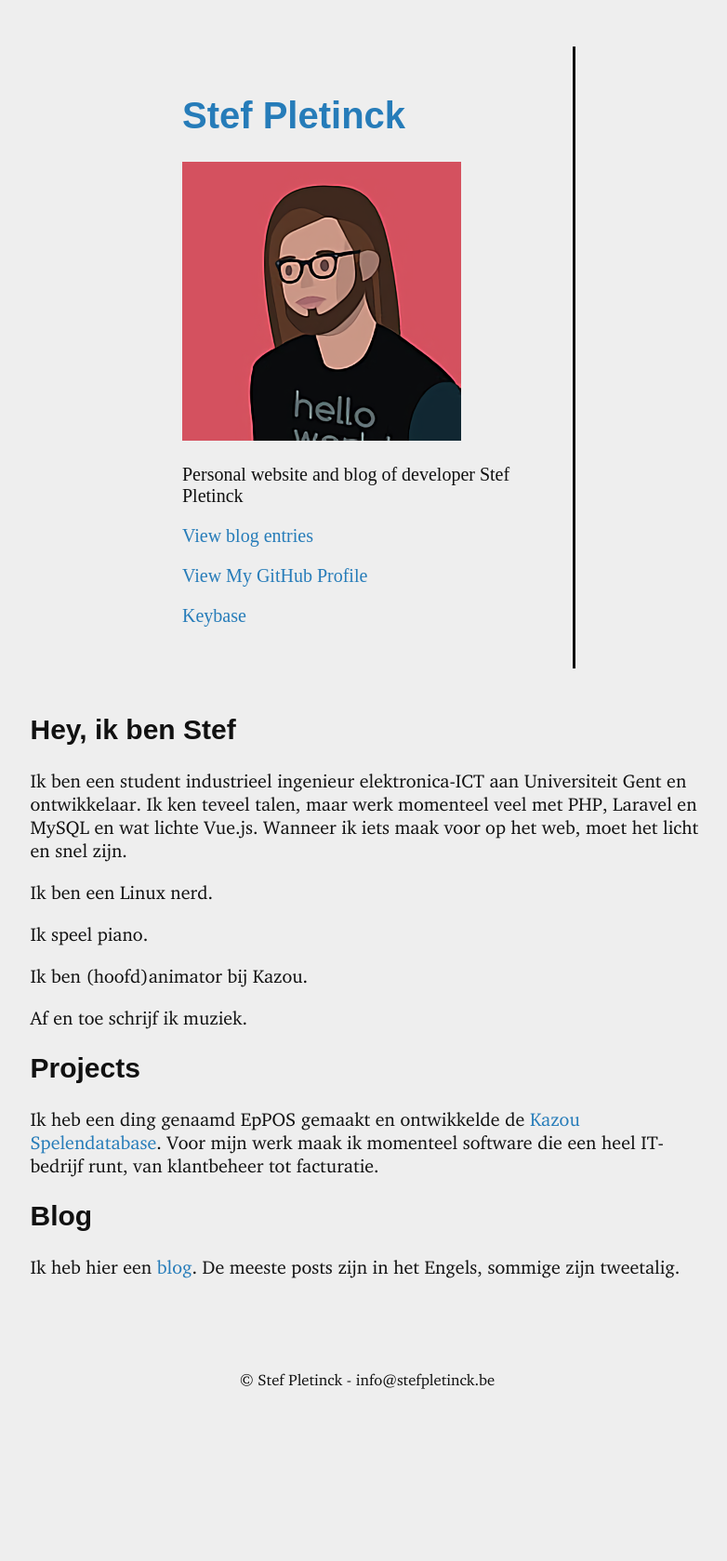
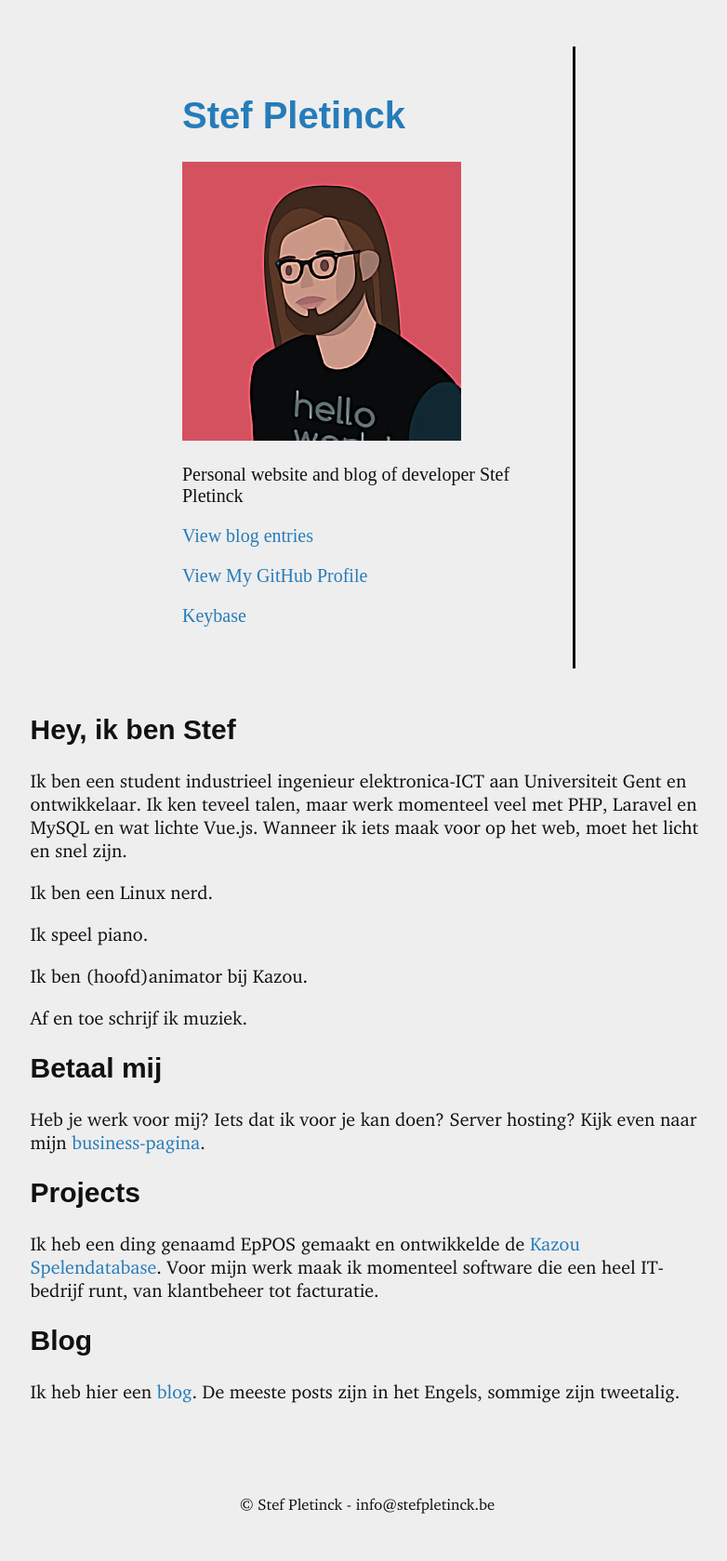
Before and after one commit to Epse/epse.github.io, a Jekyll site: the page built from dutch.md, in a window 1280 px wide. Shown: the whole page at 93% size, without its empty margins (245-1027 px from the left). Built offline with Jekyll 4.4.1, drawn with Linux system fonts in a browser that asks for light colours; some web fonts are replaced; our own code applies the rules of GitHub Pages for plain Markdown files; before the commit the page ends 1545 px from its top, so only the background shows below that.

Commit message:
Add business page

```diff
--- a/dutch.md
+++ b/dutch.md
@@ -17,9 +17,15 @@ Ik ben (hoofd)animator bij Kazou.
 
 Af en toe schrijf ik muziek.
 
+## Betaal mij
+
+Heb je werk voor mij? Iets dat ik voor je kan doen? Server hosting? Kijk even naar mijn [business-pagina](/business/).
+
 ## Projects
+
 Ik heb een ding genaamd EpPOS gemaakt en ontwikkelde de [Kazou Spelendatabase](https://spelendatabase.kazou-ovl.be).
 Voor mijn werk maak ik momenteel software die een heel IT-bedrijf runt, van klantbeheer tot facturatie.
 
 ## Blog
+
 Ik heb hier een [blog](/blog). De meeste posts zijn in het Engels, sommige zijn tweetalig.
```
Also changed, not shown: business.md (added, +10 -0 lines), index.md (+7 -0 lines).
